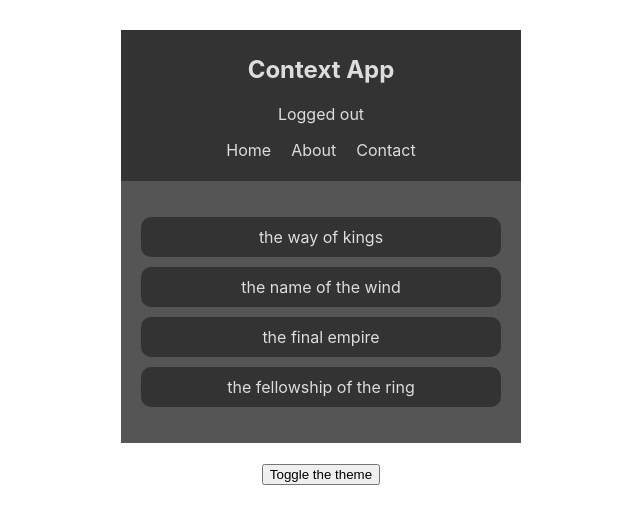
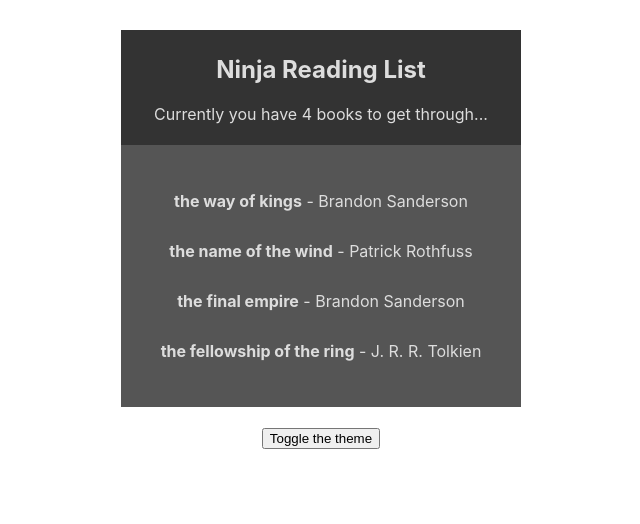
Before and after one commit to lucasmls/react-studies, a React (Create React App) app in the folder context-hooks/: page / in a window 1280 px wide. Shown: the top 524 px of the page, without its empty margins (319-959 px from the left). Built offline with nearby package versions, Linux system fonts and the light colour scheme.

Commit message:
[context-hooks] - Quebrando a aplicação em mais componentes e permitindo a exclusão de livros da listagem

```diff
--- a/context-hooks/package.json
+++ b/context-hooks/package.json
@@ -5,7 +5,8 @@
   "dependencies": {
     "react": "^16.8.6",
     "react-dom": "^16.8.6",
-    "react-scripts": "3.0.1"
+    "react-scripts": "3.0.1",
+    "uuid": "^3.3.2"
   },
   "scripts": {
     "start": "react-scripts start",
--- a/context-hooks/src/App.js
+++ b/context-hooks/src/App.js
@@ -19,13 +19,13 @@ function App() {
     <div className="App">
       <AuthContextProvider>
         <ThemeContextProvider>
-          <Navbar />
+          <BooksContextProvider>
+            <Navbar />
 
-          <BooksContextProvider>
             <Booklist />
+
+            <ThemeToggle />
           </BooksContextProvider>
-
-          <ThemeToggle />
         </ThemeContextProvider>
       </AuthContextProvider>
     </div>
--- /dev/null
+++ b/context-hooks/src/components/Booklist/BookDetails/index.js
@@ -0,0 +1,16 @@
+import React, { useContext } from "react";
+import { BooksContext } from "../../../contexts/BooksContext";
+
+export default function BookDetails({ book }) {
+  const { deleteBook } = useContext(BooksContext);
+
+  return (
+    <li className="book" onClick={() => deleteBook(book.id)}>
+      <span className="book__title">
+        <b>{book.title}</b>
+      </span>
+      <span className="divider"> - </span>
+      <span className="book__author">{book.author}</span>
+    </li>
+  );
+}
--- a/context-hooks/src/components/Booklist/index.js
+++ b/context-hooks/src/components/Booklist/index.js
@@ -1,4 +1,7 @@
 import React, { useContext } from "react";
+
+import BookDetails from "./BookDetails";
+
 import { ThemeContext } from "../../contexts/ThemeContext";
 import { BooksContext } from "../../contexts/BooksContext";
 
@@ -14,11 +17,11 @@ export default function BookList() {
       style={{ background: theme.background, color: theme.typography }}
     >
       <ul>
-        {books.map(book => (
-          <li key={book.id} style={{ background: theme.ui }}>
-            {book.title}
-          </li>
-        ))}
+        {books.length ? (
+          books.map(book => <BookDetails key={book.id} book={book} />)
+        ) : (
+          <p>No books to read. Hello free time!</p>
+        )}
       </ul>
     </div>
   );
--- a/context-hooks/src/components/Navbar/index.js
+++ b/context-hooks/src/components/Navbar/index.js
@@ -1,23 +1,16 @@
 import React, { useContext } from "react";
 import { ThemeContext } from "../../contexts/ThemeContext";
-import { AuthContext } from "../../contexts/AuthContext";
+import { BooksContext } from "../../contexts/BooksContext";
 
 export default function Navbar() {
   const { isLightTheme, light, dark } = useContext(ThemeContext);
-  const { isAuthenticated, toggleAuthentication } = useContext(AuthContext);
+  const { books } = useContext(BooksContext);
   const theme = isLightTheme ? light : dark;
 
   return (
     <nav style={{ background: theme.ui, color: theme.typography }}>
-      <h1>Context App</h1>
-      <p onClick={toggleAuthentication}>
-        {isAuthenticated ? "Logged in" : "Logged out"}
-      </p>
-      <ul>
-        <li>Home</li>
-        <li>About</li>
-        <li>Contact</li>
-      </ul>
+      <h1>Ninja Reading List</h1>
+      <p>Currently you have {books.length} books to get through... </p>
     </nav>
   );
 }
--- a/context-hooks/src/contexts/BooksContext.js
+++ b/context-hooks/src/contexts/BooksContext.js
@@ -4,13 +4,19 @@ export const BooksContext = createContext();
 
 export default function BooksContextProvider({ children }) {
   const [books, setBooks] = useState([
-    { id: 1, title: "the way of kings" },
-    { id: 2, title: "the name of the wind" },
-    { id: 3, title: "the final empire" },
-    { id: 4, title: "the fellowship of the ring" }
+    { id: 1, title: "the way of kings", author: "Brandon Sanderson" },
+    { id: 2, title: "the name of the wind", author: "Patrick Rothfuss" },
+    { id: 3, title: "the final empire", author: "Brandon Sanderson" },
+    { id: 4, title: "the fellowship of the ring", author: "J. R. R. Tolkien" }
   ]);
 
+  const deleteBook = id => {
+    setBooks(books.filter(book => book.id !== id));
+  };
+
   return (
-    <BooksContext.Provider value={{ books }}>{children}</BooksContext.Provider>
+    <BooksContext.Provider value={{ books, deleteBook }}>
+      {children}
+    </BooksContext.Provider>
   );
 }
--- a/context-hooks/src/styles.css
+++ b/context-hooks/src/styles.css
@@ -23,6 +23,11 @@ nav ul li {
   display: inline-block;
   margin: 0 10px;
 }
+.book:hover {
+  text-decoration: line-through;
+  cursor: pointer;
+  opacity: 0.8;
+}
 .book-list {
   padding: 20px;
   margin-bottom: 20px;
```
Also changed, not shown: 1 other file (tests, documents, lock files or other folders).
